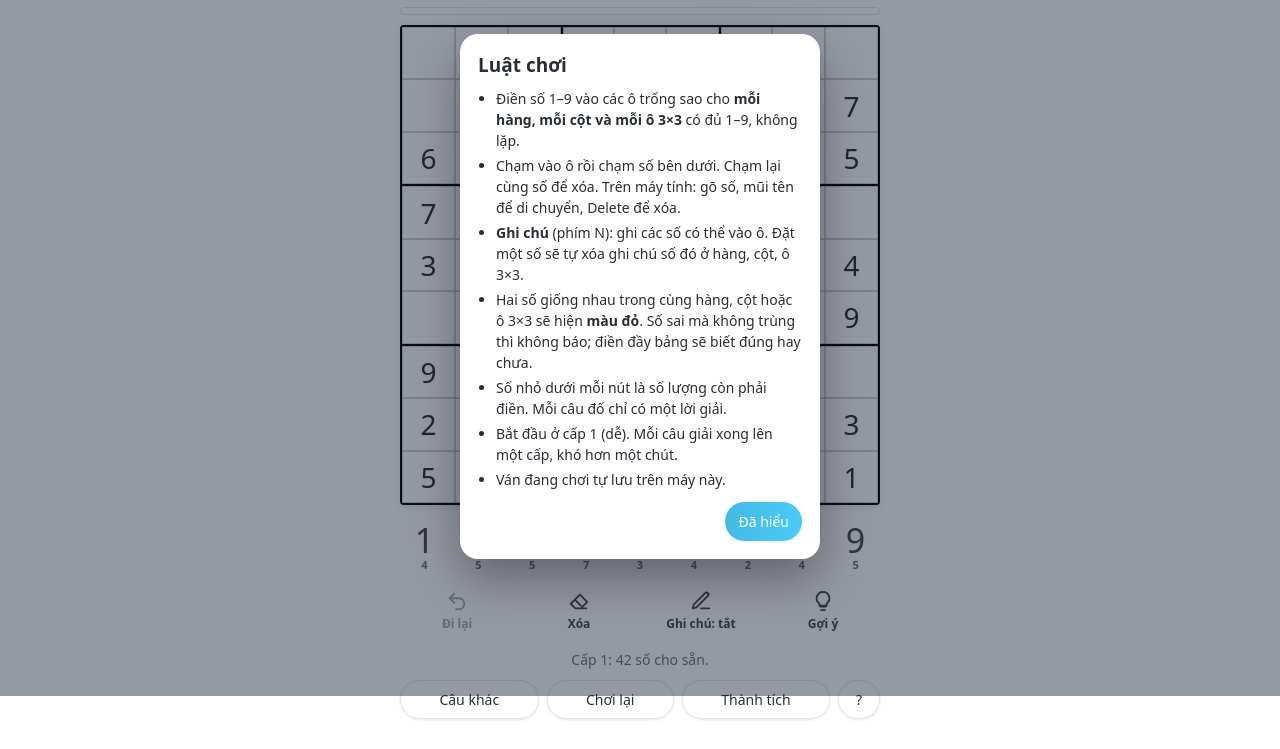
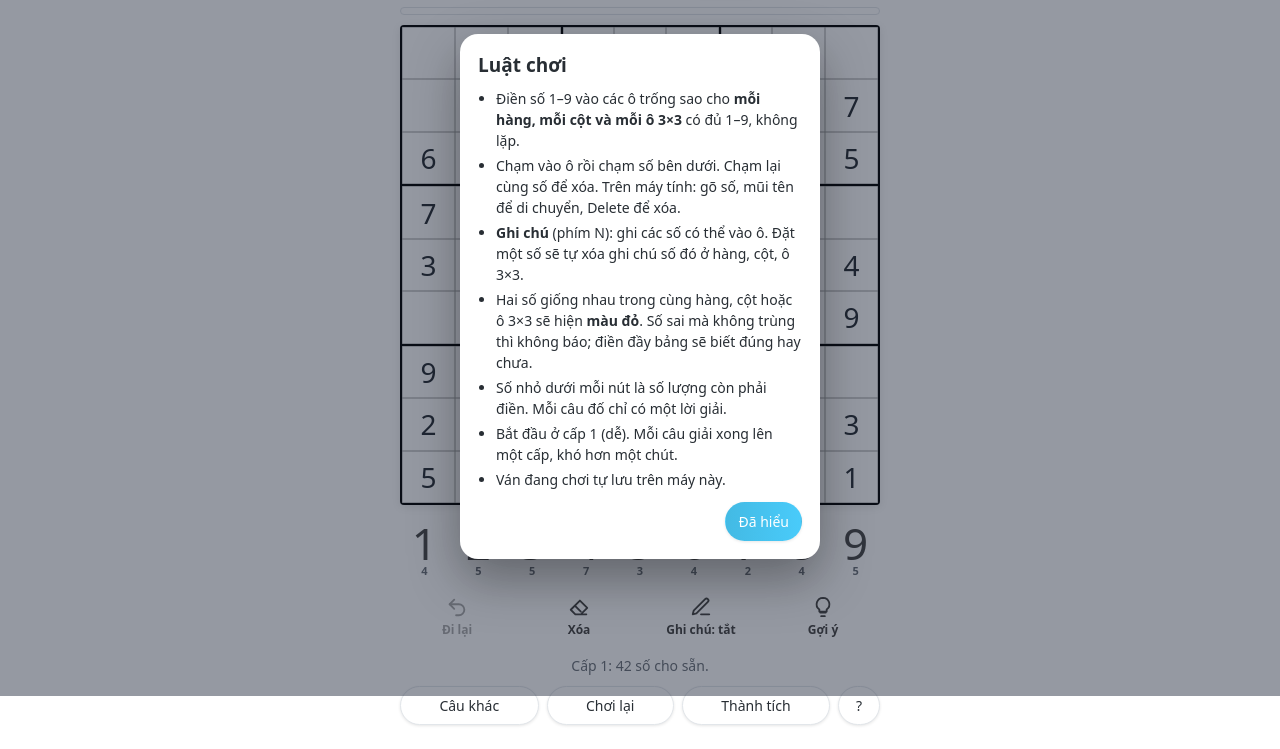
Before and after one commit to gaixixon/webgame, a plain HTML site: page sudoku/index.html in a window 1280 px wide. Shown: the part 104-853 px from the top of the page. Drawn offline with Linux system fonts and the light colour scheme.

Commit message:
Sudoku: number pad digits bigger and in regular weight, like Sudoku Offline
Co-Authored-By: Claude Opus 5.5 <noreply@anthropic.com>

```diff
--- a/sudoku/index.html
+++ b/sudoku/index.html
@@ -110,8 +110,8 @@ body{ background:var(--page); color:var(--text);
 
 /* number pad: round buttons that press down; a number all placed gets a ✓ */
 .pad{ display:grid; grid-template-columns:repeat(9,1fr); gap:5px; margin-top:14px; }
-/* number pad: big flat blue digits; a number all placed fades, with a ✓ */
-.pad button{ padding:4px 0 2px; border:0; border-radius:8px; background:transparent; box-shadow:none; font-size:34px; font-weight:300; line-height:1.05;
+/* number pad: big plain dark grey digits; a number all placed fades, with a ✓ */
+.pad button{ padding:2px 0 2px; border:0; border-radius:8px; background:transparent; box-shadow:none; font-size:min(11vw, 44px); font-weight:400; line-height:1;
              color:var(--pad-text); display:flex; flex-direction:column; align-items:center; transition:transform .06s, background-color .1s; }
 .pad button:hover{ background:var(--btn-hover); }
 .pad button:active:not(:disabled){ transform:scale(.92); background:var(--peer); }
```
